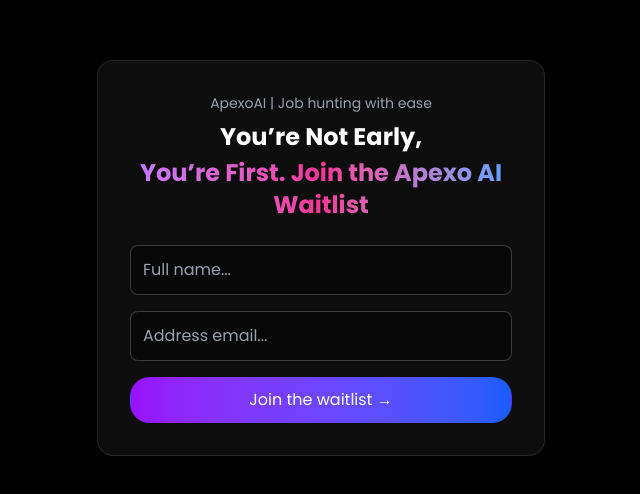
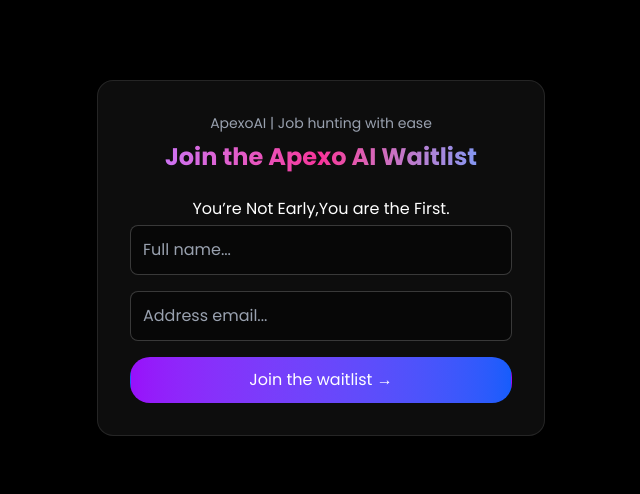
Before and after one commit to Jeffreyxdev/apexoai, a React (Vite) app: page /waitlist in a window 1280 px wide. Shown: the part 142-636 px from the top of the page, without its empty margins (319-959 px from the left). Built offline with nearby package versions, Linux system fonts and the light colour scheme; no server answers.

Commit message:
wip one wip 3

```diff
--- a/src/Pages/Waitlist.tsx
+++ b/src/Pages/Waitlist.tsx
@@ -51,12 +51,13 @@
       <div className="min-h-screen bg-black text-white flex flex-col items-center justify-center px-4 py-12">
       <div className="backdrop-blur-md bg-white/5 border border-white/10 rounded-2xl p-8 w-full max-w-md shadow-lg text-center">
         <p className="text-sm text-gray-400 mb-2">ApexoAI | Job hunting with ease </p>
-        <h2 className="text-2xl font-semibold mb-1">
-         You’re Not Early,
+        <h2 className="text-2xl font-bold bg-gradient-to-r from-purple-400 via-pink-500 to-blue-400 bg-clip-text text-transparent mb-6">
+           Join the Apexo AI Waitlist
         </h2>
-        <h2 className="text-2xl font-bold bg-gradient-to-r from-purple-400 via-pink-500 to-blue-400 bg-clip-text text-transparent mb-6">
-          You’re First. Join the Apexo AI Waitlist
-        </h2>
+        <h3 className=" font-medium mb-1">
+         You’re Not Early,You are the First.
+        </h3>
+
 <form onSubmit={handleSubmit} className="flex flex-col gap-4">
           <input
             type="text"
```
